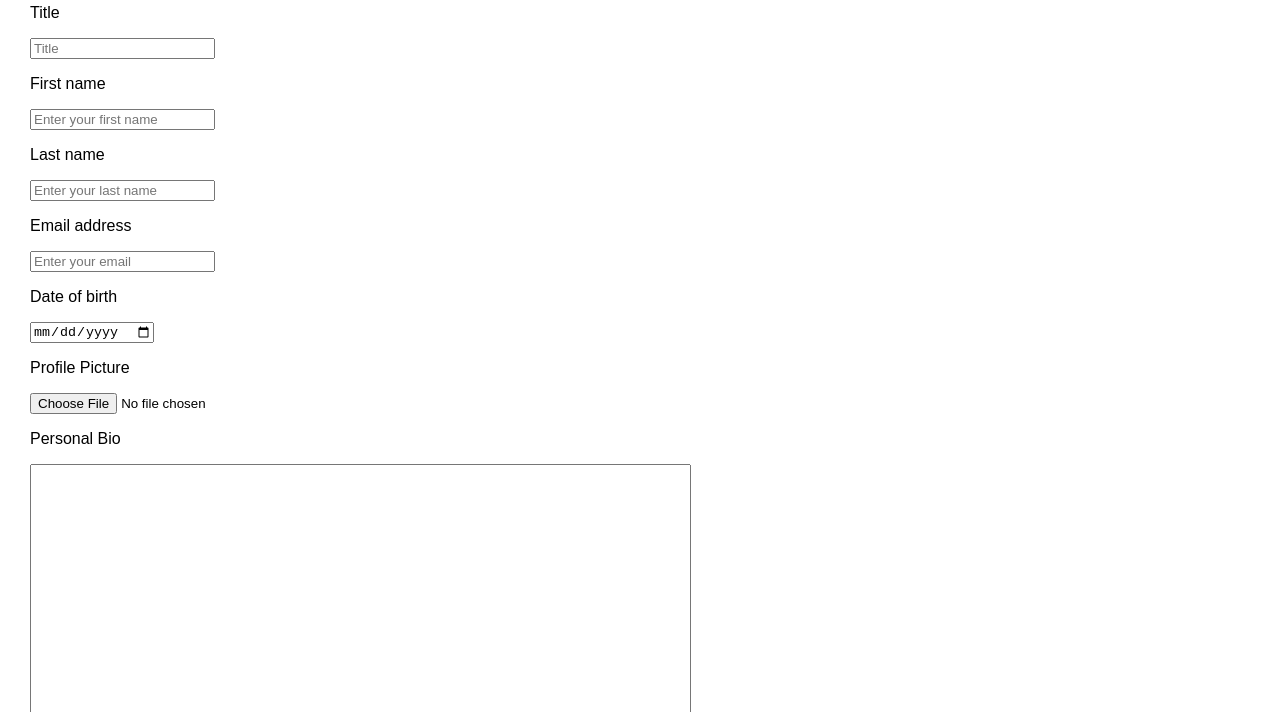
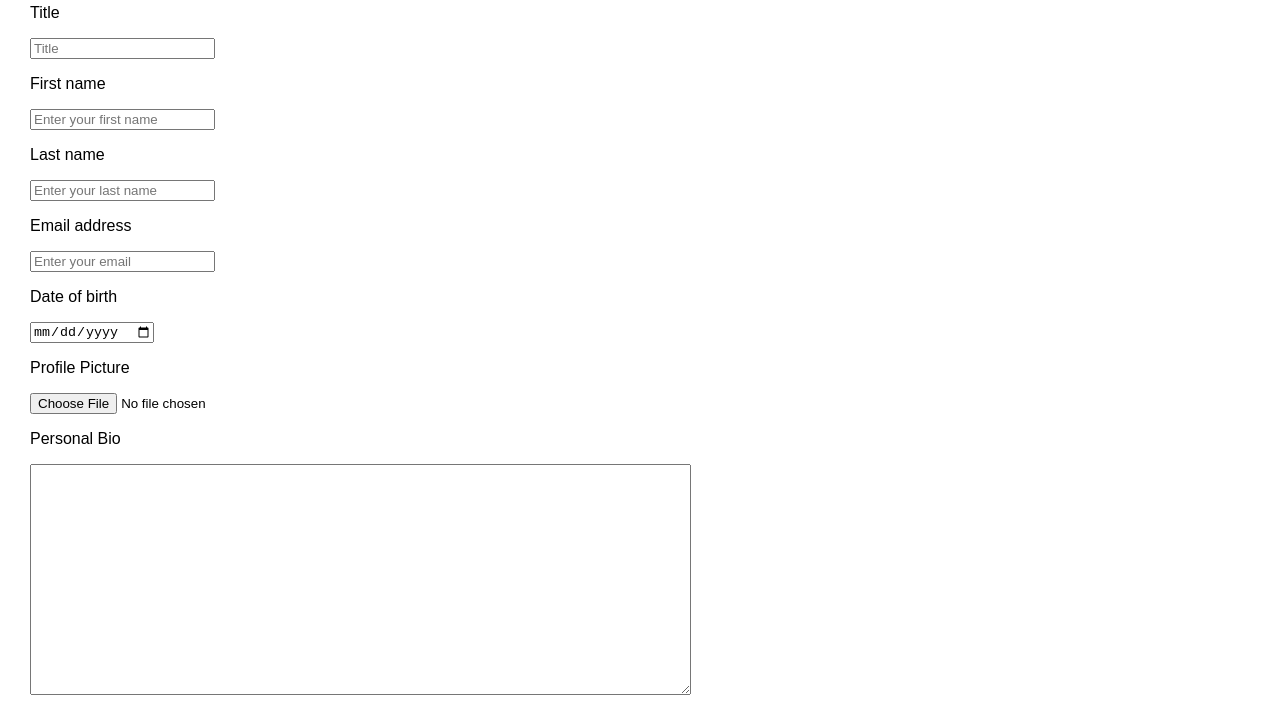
Before and after one commit to ChinikaC/Lab16_Decomposition_Wireframing_HTML, a plain HTML site: page index2.html in a window 1280 px wide. Shown: the part 225-937 px from the top of the page. Drawn offline with Linux system fonts and the light colour scheme.

Commit message:
Formatted the file properly

```diff
--- a/index2.html
+++ b/index2.html
@@ -54,7 +54,7 @@
                     <input type="file" name="file" placeholder="Upload profile picture" id="file" accept="image/png">
                 </form>
                 <p>Personal Bio</p>
-                <textarea id="Bio" name="Bio" rows="20" cols="80">
+                <textarea id="Bio" name="Bio" rows="15" cols="80">
                 </textarea>
                 <p>Password</p>
                 <form>
```
Also changed, not shown: index.html (indentation only), main.css (indentation only).
